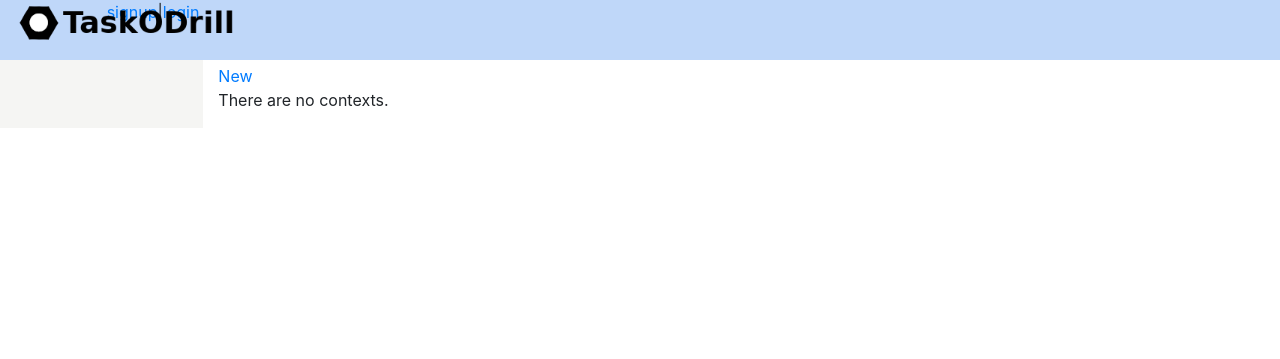
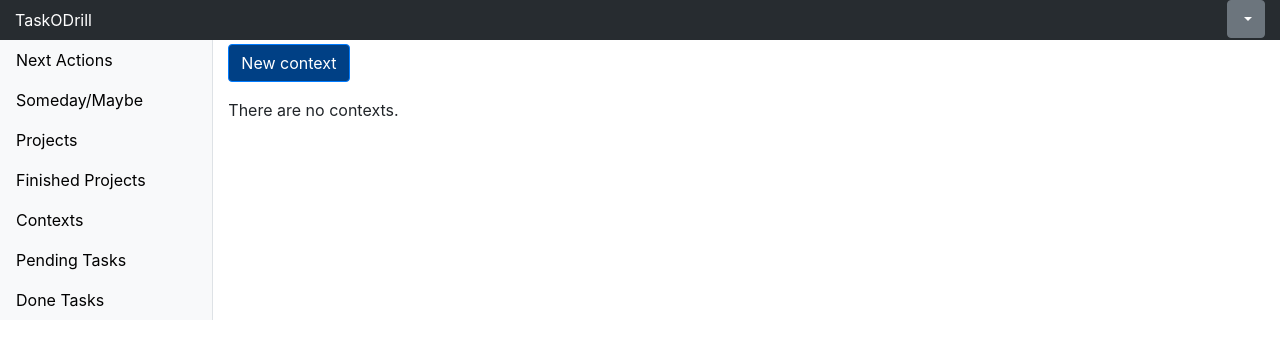
Before and after one commit to fcano/taskodrill, a Django app: template tasks/templates/tasks/context_list.html in a window 1280 px wide. Shown: the top 359 px of the page. Run offline with Django 3.2, Linux system fonts and the light colour scheme; the template is opened without the code that fills it, so the values that code supplies are empty; some libraries are stand-ins or nearby versions.

Commit message:
Improve tasks list style

```diff
--- a/tasks/static/tasks/custom.css
+++ b/tasks/static/tasks/custom.css
@@ -60,6 +60,15 @@ label {
     background-color: #BFD7F9;
 }
 
+.bg-nav-grey {
+    background-color: #272C30;
+    color: white;
+}
+
+.bg-sidebar-blue {
+    background-color: #F8F9FA;
+}
+
 .bg-my-meat {
     background-color: #F5F5F3;
 }
--- a/tasks/templates/tasks/context_list.html
+++ b/tasks/templates/tasks/context_list.html
@@ -1,7 +1,9 @@
 {% extends "base.html" %}
 
 {% block content %}
-    <a href="{% url 'context_add' %}">New</a>
+    <p>
+      <a id="new_context_button" class="btn btn-primary" href="{% url 'context_add' %}">New context</a>
+    </p>
     {% if context_list %}
     <table border="1">
       <tr>
--- a/tasks/templates/tasks/project_list.html
+++ b/tasks/templates/tasks/project_list.html
@@ -1,7 +1,9 @@
 {% extends "base.html" %}
 
 {% block content %}
-    <a href="{% url 'project_add' %}">New</a>
+    <p>
+      <a id="new_project_button" class="btn btn-primary" href="{% url 'project_add' %}">New project</a>
+    </p>
     {% if project_list %}
     <table border="1">
       <tr>
--- a/templates/base.html
+++ b/templates/base.html
@@ -25,17 +25,16 @@
 <body>
 
   <div class="container-fluid">
-    <div class="row bg-my-blue">
-      <div class="col-1">
-        <img src="{% static "tasks/logo_and_title.png" %}" height="75%" class="rounded" alt="TaskODrill logo">
+    <div class="row bg-nav-grey">
+      <div class="col-1 py-2">
+        TaskODrill
       </div>
 
 
-      {% if user.is_authenticated %}
-      <div class="col-10 text-right">
+      <div class="col-11 text-right">
         <div class="dropdown">
-          <button class="btn btn-secondary dropdown-toggle" type="button" id="dropdownMenu2" data-toggle="dropdown"
-            aria-haspopup="true" aria-expanded="false">
+          <button class="btn btn-secondary dropdown-toggle float-right" type="button" id="dropdownMenu2"
+            data-toggle="dropdown" aria-haspopup="true" aria-expanded="false">
             {{ user.username }}
           </button>
           <div class="dropdown-menu" aria-labelledby="dropdownMenu2">
@@ -43,17 +42,11 @@
             <a class="dropdown-item" href="{% url 'logout' %}">Logout</a>
           </div>
         </div>
-
-        {% else %}
-        <a href="{% url 'signup' %}">signup</a> |
-        <a href="{% url 'login' %}">login</a>
-        {% endif %}
       </div>
     </div>
     <div class="row">
-      <div class="col-2 bg-my-meat pl-0 pr-0">
+      <div class="col-2 bg-sidebar-blue border-right pl-0 pr-0">
         <ul class="nav flex-column">
-          {% if user.is_authenticated %}
           <li class="nav-item {% ifequal request.path nextactions %}active{% endifequal %}">
             <a class="nav-link" href="{% url 'task_list_tasklist' 'nextactions' %}">Next Actions</a>
           </li>
@@ -75,7 +68,6 @@
           <li class="nav-item {% ifequal request.path tasklist %}active{% endifequal %}">
             <a class="nav-link" href="{% url 'task_list'%}?status=done">Done Tasks</a>
           </li>
-          {% endif %}
         </ul>
       </div>
       <div class="col-10 pt-1">
```
Also changed, not shown: tasks/templates/tasks/task_row.html (+4 -4 lines).
